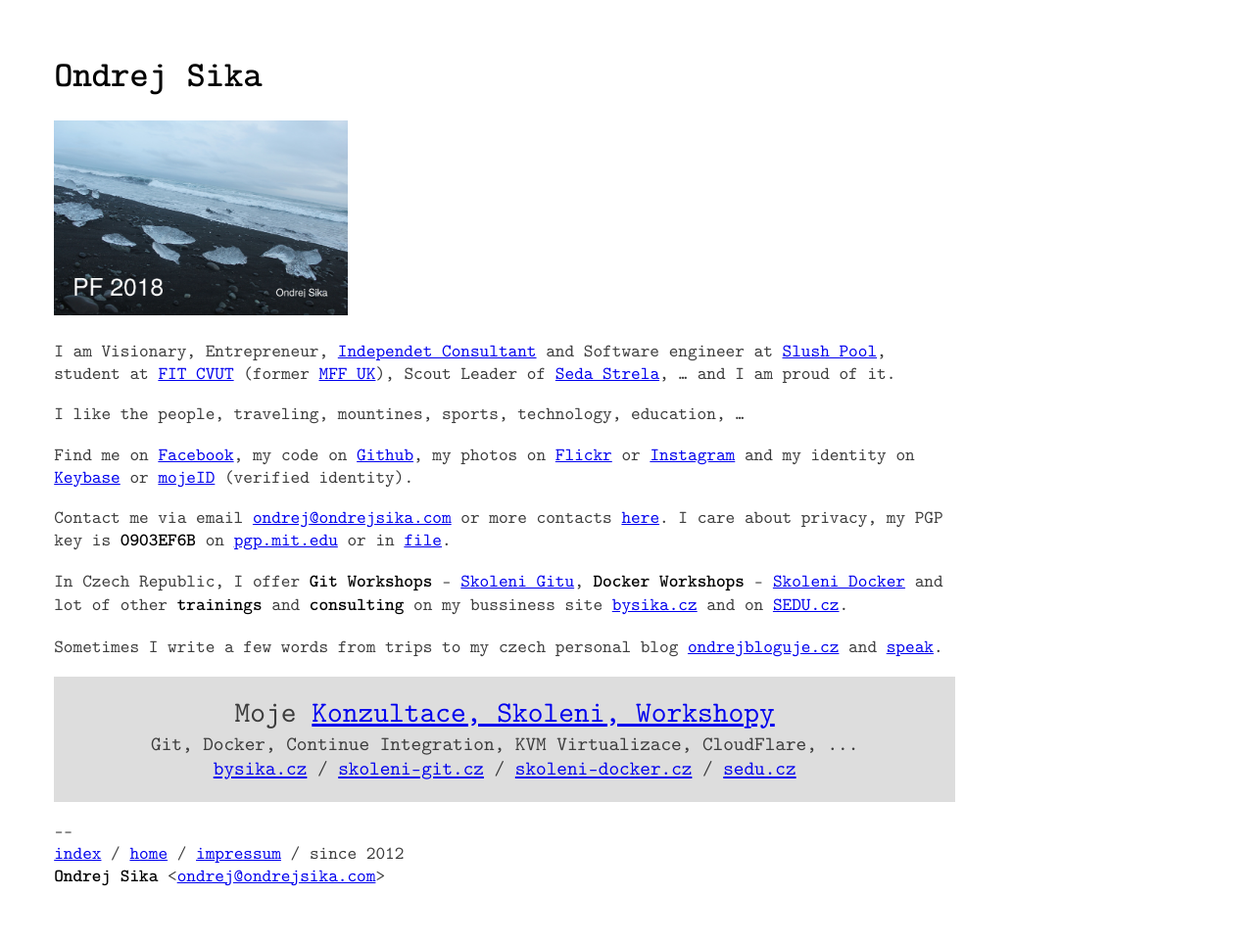
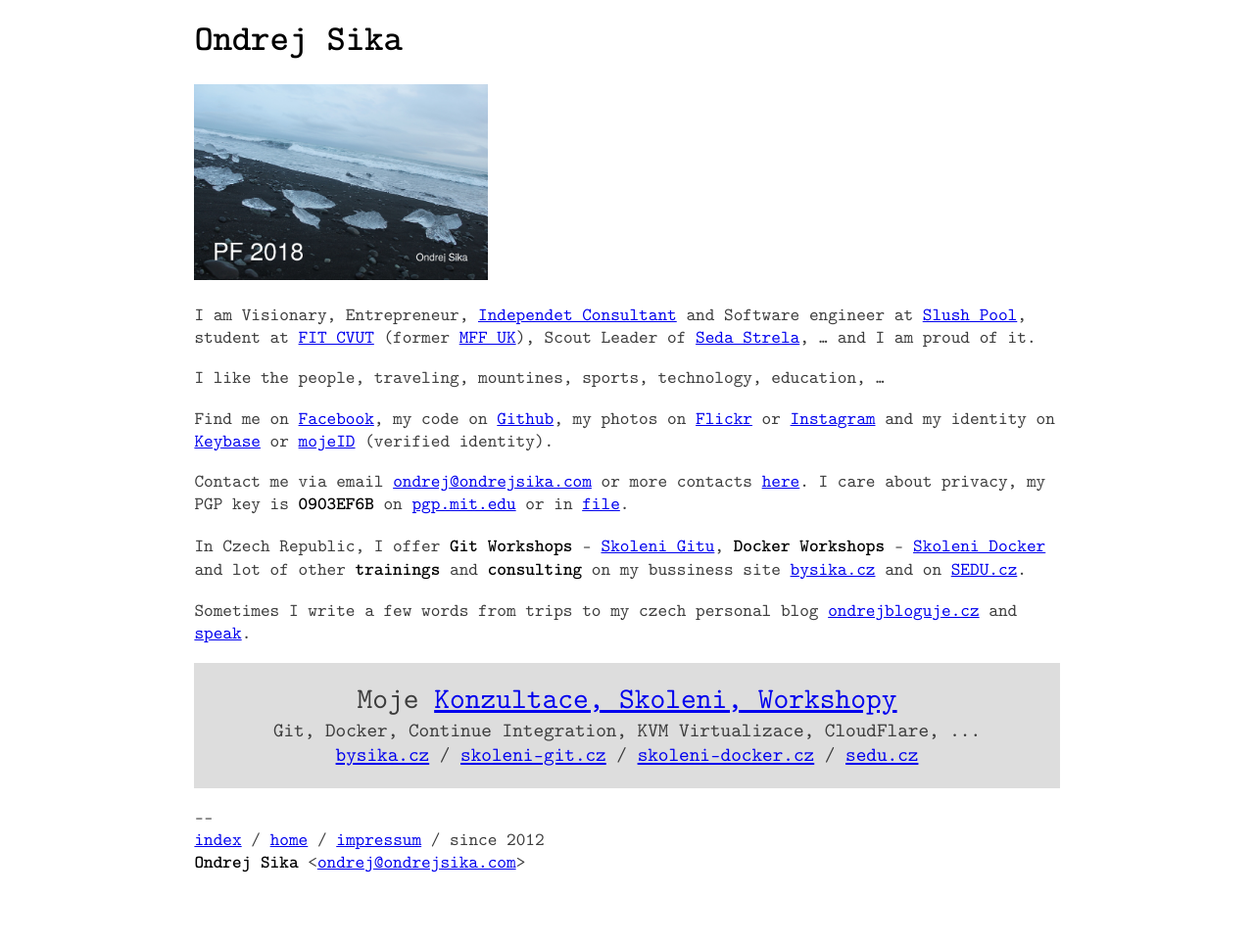
Before and after one commit to ondrejsika/ondrejsika.com, a Jekyll site: the page built from index.md, in a window 1280 px wide. Shown: the whole page at 98% size. Built offline with Jekyll 4.4.1, drawn with Linux system fonts in a browser that asks for light colours; some web fonts are replaced; comment, search, counter and statistics services are not loaded; our own code applies the rules of GitHub Pages for plain Markdown files; after the commit the page ends 912 px from its top, so only the background shows below that.

Commit message:
_layouts/default - center pages

```diff
--- a/_layouts/default.html
+++ b/_layouts/default.html
@@ -1,6 +1,7 @@
 ---
 layout: base
 ---
+<div class="content-wrap">
 <div class="container">
 <div class="row">
 <div class="col-md-8 col-md-offset-2">
@@ -13,3 +14,4 @@
 </div>
 </div>
 </div>
+</div>
--- a/static/src/main.css
+++ b/static/src/main.css
@@ -20,7 +20,7 @@
 }
 
 body {
-    margin: 3em;
+    margin: 0.5em auto;
     max-width: 50em;
     font-weight: normal;
     font-family: 'cmu_typewriter', monospace;
@@ -28,10 +28,8 @@
     font-size: 1.15em;
 }
 
-@media all and (max-width : 400px) {
-    body {
-        margin: 0.5em;
-    }
+.content-wrap {
+    margin: 1em;
 }
 
 b, strong, h1, h2, h3, h4, h5, h6, th {
```
